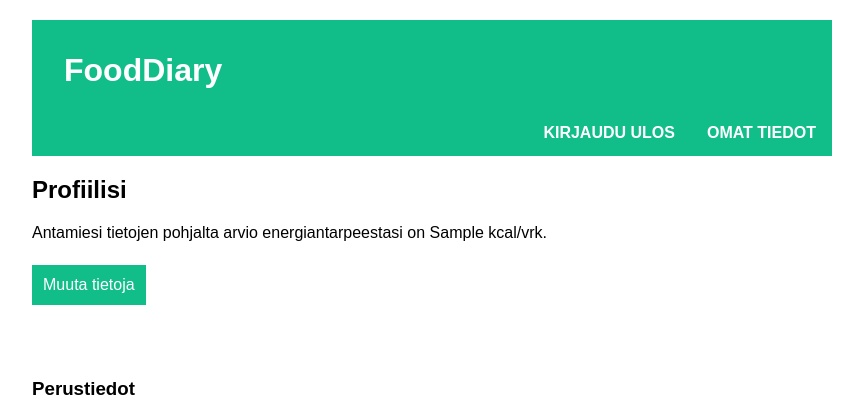
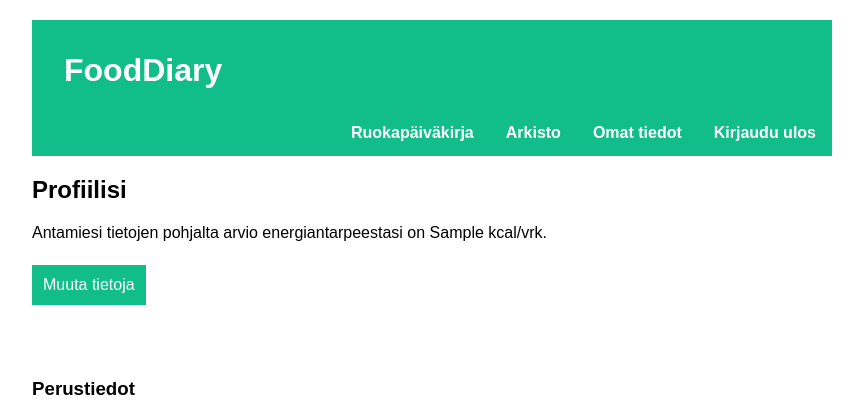
Before and after one commit to mlkulmala/tsoha-FoodDiary, a Flask app: template templates/profile.html in a window 1280 px wide. Shown: the top 416 px of the page, without its empty margins (208-1071 px from the left). Run offline with Flask 2, Linux system fonts and the light colour scheme; the visitor is signed in with stand-in values (Sample User, id 1); the template is opened without the code that fills it: most values are stand-ins (such as "Sample title", 1, 10 or a date in 2020).

Commit message:
new layout for navigation

```diff
--- a/templates/layout.html
+++ b/templates/layout.html
@@ -2,7 +2,7 @@
 <head>
   <meta name="viewport" content="width=device-width, initial-scale=1">
   <title> FoodDiary - {% block title %}{% endblock %}</title>
-  <link rel="stylesheet" href="static/css/main.css">
+  <link rel="stylesheet" href="/static/css/main.css">
 </head>
 
 <body>
--- a/templates/layout_nav.html
+++ b/templates/layout_nav.html
@@ -2,7 +2,7 @@
 <head>
   <meta name="viewport" content="width=device-width, initial-scale=1">
   <title> FoodDiary - {% block title %}{% endblock %}</title>
-  <link rel="stylesheet" href="static/css/main.css">
+  <link rel="stylesheet" href="/static/css/main.css">
 </head>
 
 <body>
@@ -11,8 +11,10 @@
         <ul>
           <h1>&emsp;FoodDiary</h1>
           {% if session.user_id %}
-            <li style="float:right"><a href="/profile/{{session.user_id}}" class="navigation_link"><b>OMAT TIEDOT</b></a></li>
-            <li style="float:right"><a href="/logout" class="navigation_link"><b>KIRJAUDU ULOS</b></a></li>
+            <li style="float:right"><a href="/logout" class="navigation_link"><b>Kirjaudu ulos</b></a></li>
+            <li style="float:right"><a href="/profile/{{session.user_id}}" class="navigation_link"><b>Omat tiedot</b></a></li>
+            <li style="float:right"><a href="/diary_days" class="navigation_link"><b>Arkisto</b></a></li>
+            <li style="float:right"><a href="/food_search" class="navigation_link"><b>Ruokapäiväkirja</b></a></li>
           {% else %}
             <li style="float:right"><a href="/login" class="navigation_link"><b>KIRJAUDU SISÄÄN</b></a></li>
           {% endif %}
```
